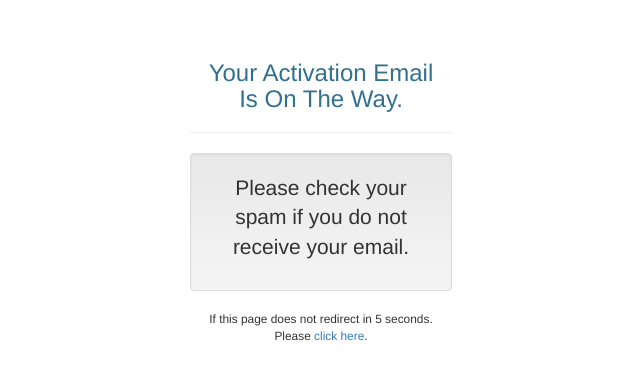
After one commit to CoreyGumbs/ibhuku, a Django app: template users/templates/users/account_activation_sent.html in a window 1280 px wide. The commit adds this page. Shown: the top 380 px of the page, without its empty margins (319-959 px from the left). Run offline with Django 3.2, Linux system fonts and the light colour scheme; the template is opened without the code that fills it, so the values that code supplies are empty; some libraries are stand-ins or nearby versions.

Commit message:
[chore] Added account link sent confirmation view and template

```diff
--- a/users/templates/users/__base.html
+++ b/users/templates/users/__base.html
@@ -9,6 +9,7 @@
 	{%block stylesheets%}
 		{%include 'bootstrap_css/bootstrap3.html'%}
 	{%endblock stylesheets%}
+	{%block user_javascript%}{%endblock user_javascript%}
 </head>
 <body>
 	<div class="container">
--- /dev/null
+++ b/users/templates/users/account_activation_sent.html
@@ -0,0 +1,26 @@
+{% extends "users/__base.html" %}
+{%load staticfiles%}
+{% load crispy_forms_tags%}
+
+{%block user_title%}Activation Link Emailed{%endblock user_title%}
+{%block user_javascript%}
+	<!--<script>
+  		window.setTimeout(function(){
+    		window.location.href = "{% url 'users:index' %}";
+  		}, 3000);
+	</script>-->
+{%endblock user_javascript%}
+
+{%block user_content%}
+	<div class="row">
+		<div class="col-md-6 col-md-offset-3">
+			<div class="col-md-12 page-header text-info text-center">
+				<h3>Your Activation Email Is On The Way.</h3>
+			</div>
+			<div class="col-md-12 well lead text-center">
+				<p>Please check your spam if you do not receive your email.</p>
+			</div>
+			<p class="small text-center">If this page does not redirect in 5 seconds. Please <a href="{%url 'users:index' %}">click here</a>.</p>
+		</div>
+	</div>
+{%endblock user_content%}
--- a/users/urls.py
+++ b/users/urls.py
@@ -2,12 +2,13 @@ from django.conf.urls import include, url
 from django.core.urlresolvers import reverse_lazy
 from django.views.generic import RedirectView
 
-from users.views import CreateUserAccountView, ConfirmAccountEmailActivationLink
+from users.views import create_user_acccount, user_activation_sent,  ConfirmAccountEmailActivationLink
 
 urlpatterns = [
     url(r'^$', RedirectView.as_view(
         url=reverse_lazy('users:register')), name='index'),
-    url(r'^register/$', CreateUserAccountView, name='register'),
+    url(r'^register/$', create_user_acccount, name='register'),
+    url(r'^register/activation/$', user_activation_sent, name='activation-sent'),
     url(r'^activation/(?P<uidb64>[0-9A-Za-z_\-]+)/(?P<token>[0-9A-Za-z]{1,13}-[0-9A-Za-z]{1,20})/$',
         ConfirmAccountEmailActivationLink, name='activation')
 ]
```
Also changed, not shown: users/tests/test_views/test_create_user_account_view.py (+9 -15 lines), users/views.py (+6 -2 lines).
